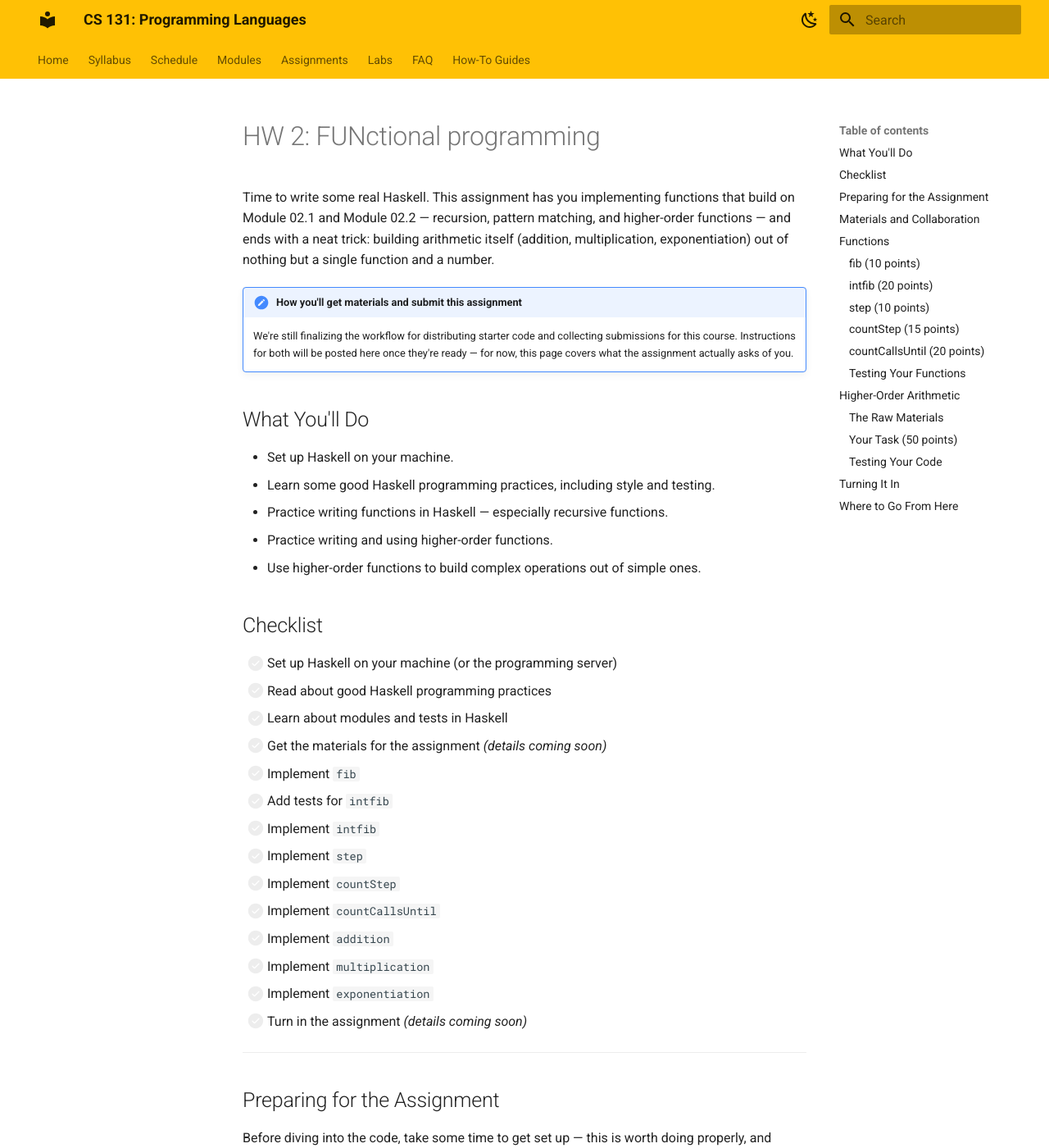
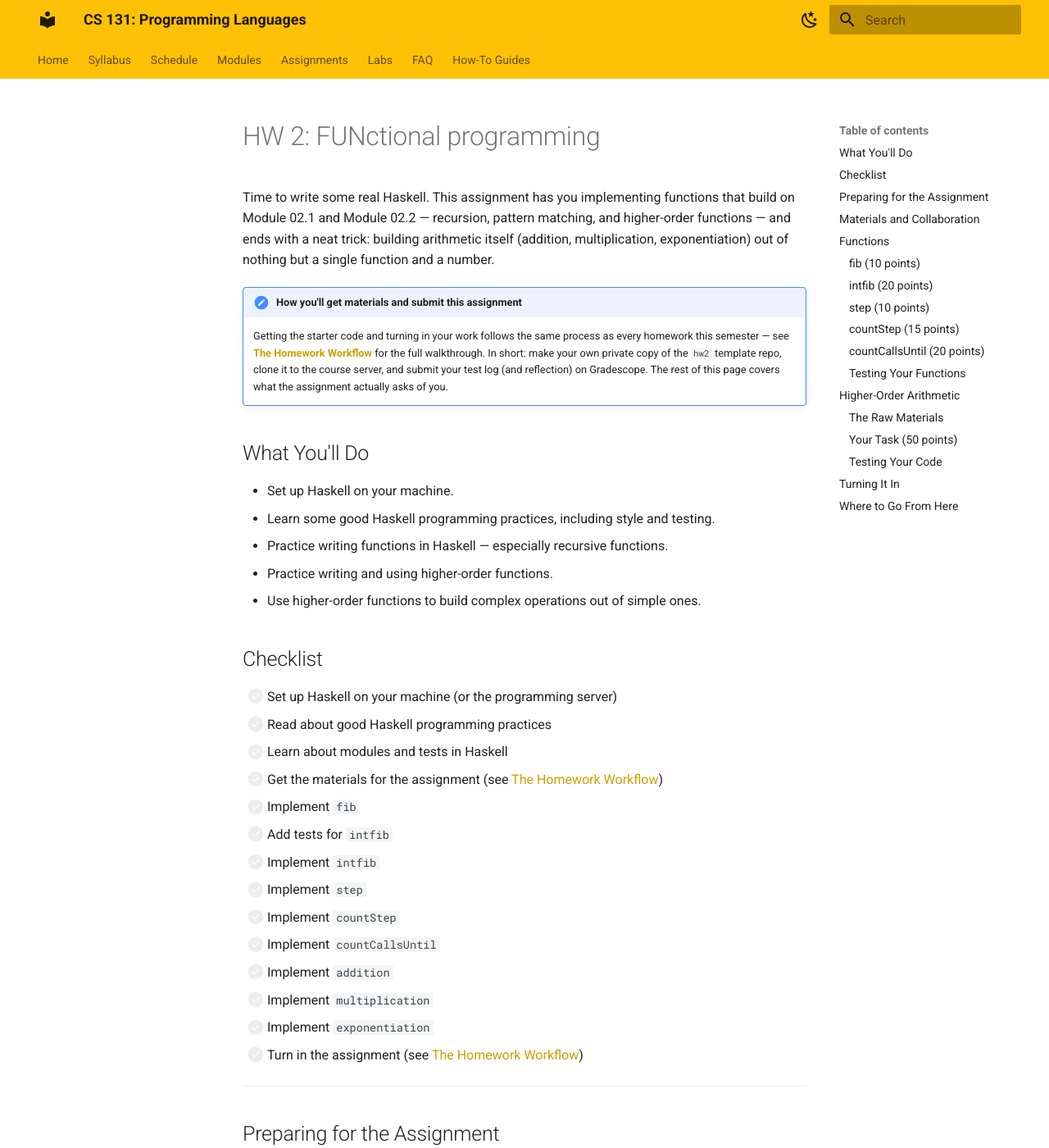
Before and after one commit to lbang-hmc/cs-131-website, an MkDocs documentation site: the page built from content/assignments/hw02.md, in a window 1280 px wide and 1400 px high. Shown: the whole window at 82% size. Built offline with MkDocs 1.6.1 and Material for MkDocs 9.7.7, drawn with Linux system fonts in a browser that asks for light colours; some of the changed text lies outside the part shown.

Commit message:
Add How-To page for the homework workflow
Documents the end-to-end process shared by (almost) every assignment:
making a private copy of the starter template repo, adding a partner,
cloning to the course server, the token-instead-of-password gotcha,
running tests to a log file, and submitting on Gradescope. Uses HW 2
as the running example while spelling out that the steps are generic.

Links it into how-to/index.md and the nav, and points HW 2's
materials/collaboration/turn-in sections at the new guide.

Co-Authored-By: Claude Sonnet 5 <noreply@anthropic.com>
Claude-Session: https://claude.ai/code/session_018vs4V16TnqukpHiCLE9xKX

```diff
--- a/content/assignments/hw02.md
+++ b/content/assignments/hw02.md
@@ -3,7 +3,7 @@
 Time to write some real Haskell. This assignment has you implementing functions that build on Module 02.1 and Module 02.2 — recursion, pattern matching, and higher-order functions — and ends with a neat trick: building arithmetic itself (addition, multiplication, exponentiation) out of nothing but a single function and a number.
 
 !!! note "How you'll get materials and submit this assignment"
-    We're still finalizing the workflow for distributing starter code and collecting submissions for this course. Instructions for both will be posted here once they're ready — for now, this page covers what the assignment actually asks of you.
+    Getting the starter code and turning in your work follows the same process as every homework this semester — see [**The Homework Workflow**](../how-to/homework-workflow.md) for the full walkthrough. In short: make your own private copy of the `hw2` template repo, clone it to the course server, and submit your test log (and reflection) on Gradescope. The rest of this page covers what the assignment actually asks of you.
 
 ## What You'll Do
 
@@ -18,7 +18,7 @@ Time to write some real Haskell. This assignment has you implementing functions
 - [ ] Set up Haskell on your machine (or the programming server)
 - [ ] Read about good Haskell programming practices
 - [ ] Learn about modules and tests in Haskell
-- [ ] Get the materials for the assignment *(details coming soon)*
+- [ ] Get the materials for the assignment (see [The Homework Workflow](../how-to/homework-workflow.md))
 - [ ] Implement `fib`
 - [ ] Add tests for `intfib`
 - [ ] Implement `intfib`
@@ -28,7 +28,7 @@ Time to write some real Haskell. This assignment has you implementing functions
 - [ ] Implement `addition`
 - [ ] Implement `multiplication`
 - [ ] Implement `exponentiation`
-- [ ] Turn in the assignment *(details coming soon)*
+- [ ] Turn in the assignment (see [The Homework Workflow](../how-to/homework-workflow.md))
 
 ---
 
@@ -40,9 +40,9 @@ For this assignment, we won't grade for code style — but it's still worth prac
 
 ## Materials and Collaboration
 
-*(How you'll get the starter files for this assignment will be announced along with the rest of the workflow.)*
+You'll get the starter files by making your own private copy of the `hw2` template repository and cloning it to the course server — [The Homework Workflow](../how-to/homework-workflow.md) walks through every step.
 
-Unlike HW1, you can work with a partner on this assignment — remember to follow the pair-programming rules from the [syllabus](../syllabus.md).
+Unlike HW1, you can work with a partner on this assignment — remember to follow the pair-programming rules from the [syllabus](../syllabus.md). If you pair up, add your partner as a collaborator on your repo (also covered in that guide).
 
 ---
 
@@ -253,8 +253,9 @@ As before: passing the provided tests is a good sign, but not a guarantee. Think
 
 ## Turning It In
 
-!!! note "Coming soon"
-    Instructions for submitting HW2 will be posted here once the new submission system is ready.
+Submit on [Gradescope](https://www.gradescope.com), under **HW 02: FUNctional Programming**. Run the full test suite one last time, capture its output to a log file, and paste that log into the submission — the [Writing and Running Tests](../how-to/writing-and-running-tests.md) guide has the commands, and [The Homework Workflow](../how-to/homework-workflow.md) covers the submission step in context. There's also a short **HW 2 reflection** to submit separately on Gradescope.
+
+Make sure your final code is committed and pushed to your repo as well.
 
 ---
 
--- a/mkdocs.yml
+++ b/mkdocs.yml
@@ -79,3 +79,4 @@ nav:
       - "Connecting to the Server with VS Code": how-to/connecting-with-vscode.md
       - "Text Editors on the Server": how-to/text-editors-on-the-server.md
       - "Writing and Running Tests": how-to/writing-and-running-tests.md
+      - "The Homework Workflow": how-to/homework-workflow.md
```
Also changed, not shown: content/how-to/homework-workflow.md (added, +148 -0 lines), content/how-to/index.md (+1 -0 lines).
